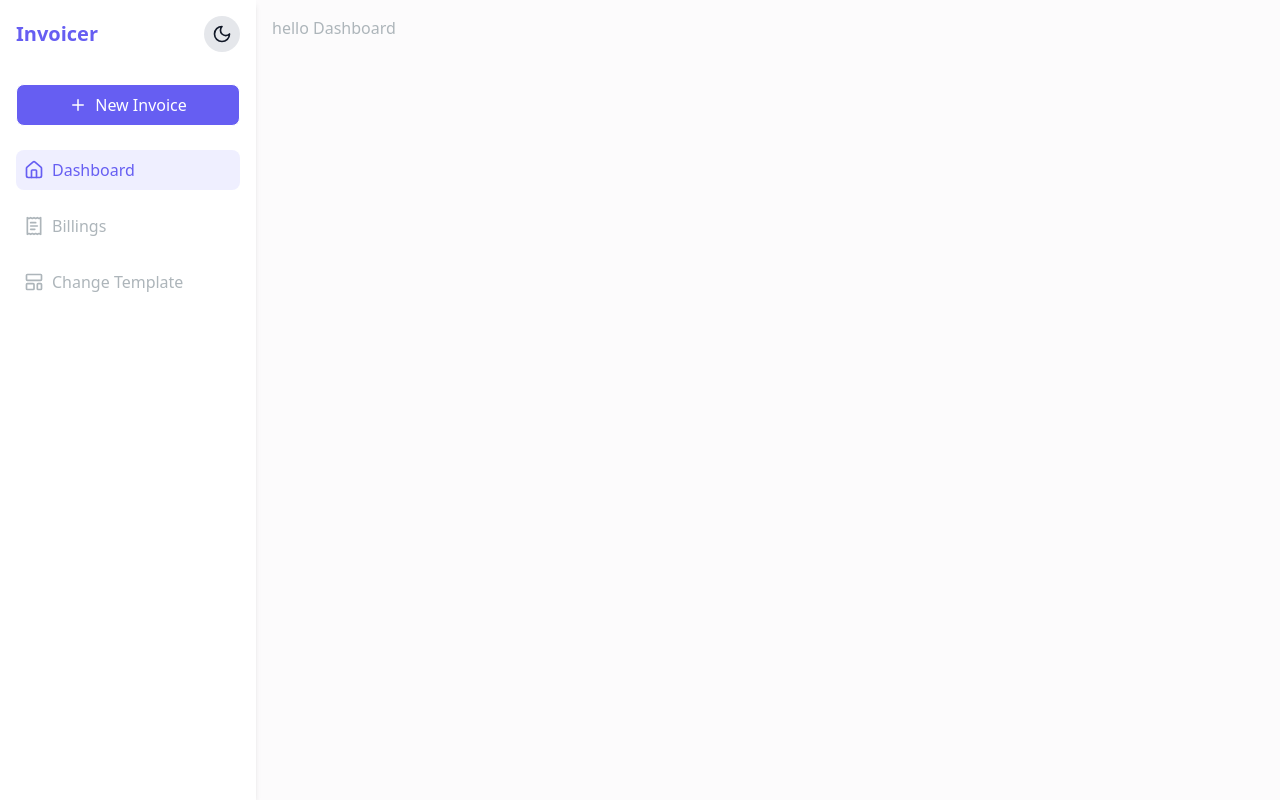
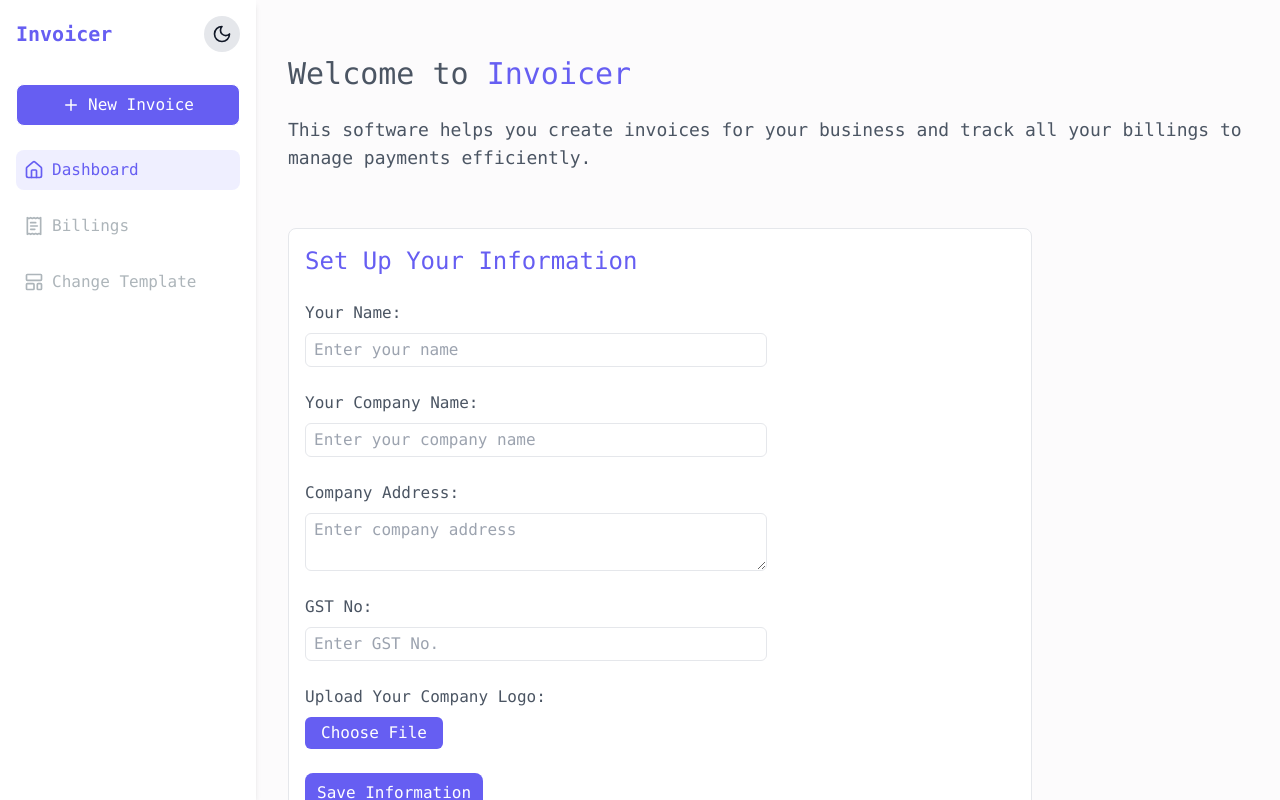
Before and after one commit to NuZard84/Invoicer-DesktopApp, a React (Vite) app in the folder frontend/: page / in a window 1280 px wide. Built offline with nearby package versions, Linux system fonts and the light colour scheme.

Commit message:
Dashboad modified

```diff
--- a/frontend/src/App.tsx
+++ b/frontend/src/App.tsx
@@ -16,7 +16,7 @@ export function App() {
 
   return (
     <BrowserRouter>
-      <div className="flex bg-cbg dark:bg-cbg-dark text-gf dark:text-gf-dark">
+      <div className="flex bg-cbg dark:bg-cbg-dark font-mono text-gray-600 dark:text-gf-dark">
         <Navbar />
         <main className="bg-cbg dark:bg-cbg-dark flex-1 ml-64 overflow-y-auto h-screen p-4">
           <Routes>
--- a/frontend/src/components/Dashboard.tsx
+++ b/frontend/src/components/Dashboard.tsx
@@ -1,6 +1,247 @@
-import React from "react";
+import React, { useState, useEffect } from "react";
+
 const Dashboard: React.FC = () => {
-  return <div>hello Dashboard</div>;
+  // State for form data
+  const [formData, setFormData] = useState({
+    name: "",
+    companyName: "",
+    companyAddress: "",
+    gstNo: "",
+    companyLogo: null as string | null, // Store image as base64 string
+  });
+
+  const [fileName, setFileName] = useState<string | null>(null);
+  const [isTemplateFilled, setIsTemplateFilled] = useState<boolean>(false);
+
+  // Load data from localStorage on component mount
+  useEffect(() => {
+    const storedData = localStorage.getItem("userTemplateData");
+    const templateFilled = localStorage.getItem("isTemplateFilled");
+
+    if (storedData) {
+      const parsedData = JSON.parse(storedData);
+      setFormData(parsedData);
+      setFileName(parsedData.companyLogo ? "Logo Selected" : null);
+    }
+    if (templateFilled === "true") {
+      setIsTemplateFilled(true);
+    }
+  }, []);
+
+  // Handle input change
+  const handleInputChange = (event: React.ChangeEvent<HTMLInputElement>) => {
+    const { id, value } = event.target;
+    setFormData((prevData) => ({
+      ...prevData,
+      [id]: value,
+    }));
+  };
+
+  // Handle file upload
+  const handleFileChange = (event: React.ChangeEvent<HTMLInputElement>) => {
+    if (event.target.files && event.target.files.length > 0) {
+      const file = event.target.files[0];
+      setFileName(file.name);
+
+      // Convert image to base64 for localStorage
+      const reader = new FileReader();
+      reader.readAsDataURL(file);
+      reader.onloadend = () => {
+        setFormData((prevData) => ({
+          ...prevData,
+          companyLogo: reader.result as string,
+        }));
+      };
+    }
+  };
+
+  // Handle form submission (save to localStorage)
+  const handleSubmit = (event: React.FormEvent) => {
+    event.preventDefault();
+    localStorage.setItem("userTemplateData", JSON.stringify(formData));
+    localStorage.setItem("isTemplateFilled", "true");
+    setIsTemplateFilled(true);
+    alert("Template information saved successfully!");
+  };
+
+  // Handle reset (clear localStorage & reset state)
+  const handleReset = () => {
+    localStorage.removeItem("userTemplateData");
+    localStorage.setItem("isTemplateFilled", "false");
+    setIsTemplateFilled(false);
+    setFileName(null);
+    setFormData({
+      name: "",
+      companyName: "",
+      companyAddress: "",
+      gstNo: "",
+      companyLogo: null,
+    });
+  };
+
+  return (
+    <div className="flex flex-col">
+      <div className="py-10 px-4 flex flex-col gap-6">
+        <h1 className="text-3xl">
+          Welcome {isTemplateFilled ? "Back to" : "to"}{" "}
+          <span className="text-dp">Invoicer</span>
+        </h1>
+        <p className="text-lg">
+          This software helps you create invoices for your business and track
+          all your billings to manage payments efficiently.
+        </p>
+      </div>
+
+      {isTemplateFilled ? (
+        // ✅ **Preview Mode - Display User's Saved Information**
+        <div className="mt-4 p-4 ml-4 flex flex-col gap-6 w-[70%] dark:bg-lp-dark bg-white border dark:border-0 rounded-lg">
+          <h2 className="text-2xl text-dp">Your Information</h2>
+
+          {/* Display Logo if available */}
+          {formData.companyLogo && (
+            <img
+              src={formData.companyLogo}
+              alt="Company Logo"
+              className=" object-contain rounded-md"
+            />
+          )}
+
+          <p className="text-lg">
+            <strong>Name: </strong>
+            <span className="w-[50%">{formData.name}</span>
+          </p>
+          <p className="text-lg">
+            <strong>Company Name: </strong>
+            <span className="w-[50%">{formData.companyName}</span>
+          </p>
+          <p className="text-lg">
+            <strong>Company Address: </strong>{" "}
+            <span className="w-[50%">{formData.companyAddress}</span>
+          </p>
+          <p className="text-lg">
+            <strong>GST No: </strong>{" "}
+            <span className="w-[50%">{formData.gstNo}</span>
+          </p>
+
+          <button
+            onClick={handleReset}
+            className="bg-red-600 self-start px-3 py-2 rounded-lg text-white hover:bg-red-500  mt-2"
+          >
+            Reset Information
+          </button>
+        </div>
+      ) : (
+        // ✅ **Form Mode - Ask User to Fill Out Information**
+        <form
+          onSubmit={handleSubmit}
+          className="mt-4 p-4 flex ml-4 flex-col gap-6 w-[75%] dark:bg-lp-dark bg-white border dark:border-0 rounded-lg"
+        >
+          <h2 className="text-2xl text-dp">Set Up Your Information</h2>
+
+          {/* Name Input */}
+          <div className="gap-2 flex flex-col">
+            <label htmlFor="name" className="font-medium">
+              Your Name:
+            </label>
+            <input
+              id="name"
+              className="dark:bg-slate-600 bg-white rounded-md w-[65%] pl-2 py-1 border dark:border-0"
+              type="text"
+              placeholder="Enter your name"
+              value={formData.name}
+              required
+              onChange={handleInputChange}
+            />
+          </div>
+
+          {/* Company Name Input */}
+          <div className="gap-2 flex flex-col">
+            <label htmlFor="companyName" className="font-medium">
+              Your Company Name:
+            </label>
+            <input
+              id="companyName"
+              className="dark:bg-slate-600 bg-white rounded-md pl-2 w-[65%] py-1 border dark:border-0"
+              type="text"
+              placeholder="Enter your company name"
+              required
+              value={formData.companyName}
+              onChange={handleInputChange}
+            />
+          </div>
+
+          {/* Company Address Input */}
+          <div className="gap-2 flex flex-col">
+            <label htmlFor="companyAddress" className="font-medium">
+              Company Address:
+            </label>
+            <textarea
+              id="companyAddress"
+              className="dark:bg-slate-600 bg-white rounded-md w-[65%] pl-2 py-1 border dark:border-0"
+              type="text"
+              placeholder="Enter company address"
+              required
+              value={formData.companyAddress}
+              onChange={handleInputChange}
+            />
+          </div>
+
+          {/* GST Number Input */}
+          <div className="gap-2 flex flex-col">
+            <label htmlFor="gstNo" className="font-medium">
+              GST No:
+            </label>
+            <input
+              id="gstNo"
+              className="dark:bg-slate-600 bg-white rounded-md w-[65%] pl-2 py-1 border dark:border-0"
+              type="number"
+              placeholder="Enter GST No."
+              required
+              value={formData.gstNo}
+              onChange={handleInputChange}
+            />
+          </div>
+
+          {/* Company Logo Upload */}
+          <div className="gap-2 flex flex-col">
+            <label htmlFor="company-logo" className="font-medium">
+              Upload Your Company Logo:
+            </label>
+
+            {/* Hidden File Input */}
+            <input
+              id="company-logo"
+              type="file"
+              accept="image/*"
+              required
+              className="hidden"
+              onChange={handleFileChange}
+            />
+
+            {/* Custom Upload Button */}
+            <label
+              htmlFor="company-logo"
+              className="cursor-pointer bg-dp  text-white px-4 py-1 rounded-md w-fit hover:bg-mp dark:bg-mp-dark hover:dark:bg-mp  transition"
+            >
+              Choose File
+            </label>
+
+            {/* Display Selected File Name */}
+            {fileName && (
+              <p className="dark:text-lp mt-1 text-sm">Selected: {fileName}</p>
+            )}
+          </div>
+
+          <button
+            type="submit"
+            className="dark:bg-mp-dark self-start bg-dp px-3 py-2 rounded-lg text-white hover:dark:bg-mp hover:bg-mp"
+          >
+            Save Information
+          </button>
+        </form>
+      )}
+    </div>
+  );
 };
 
 export default Dashboard;
```
Also changed, not shown: 1 other file (tests, documents, lock files or other folders).
